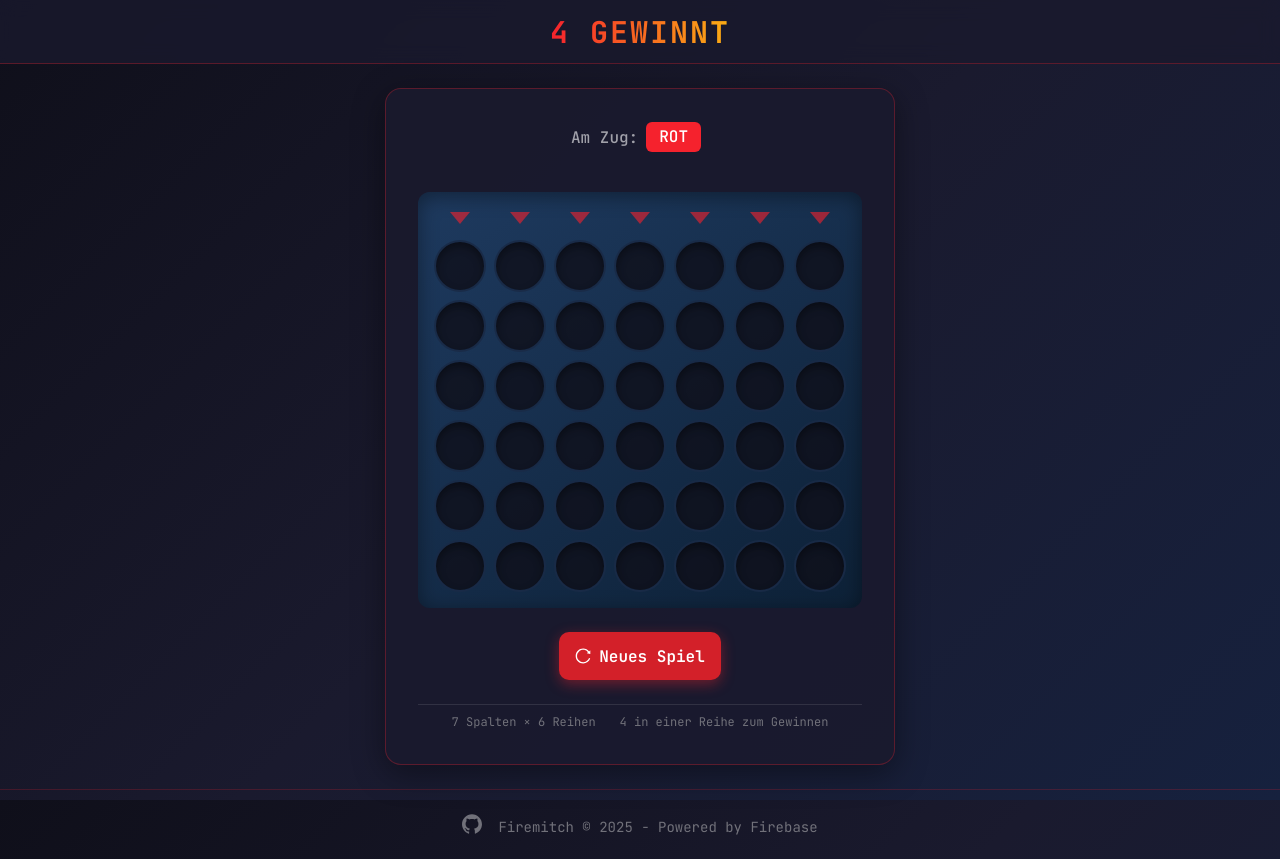
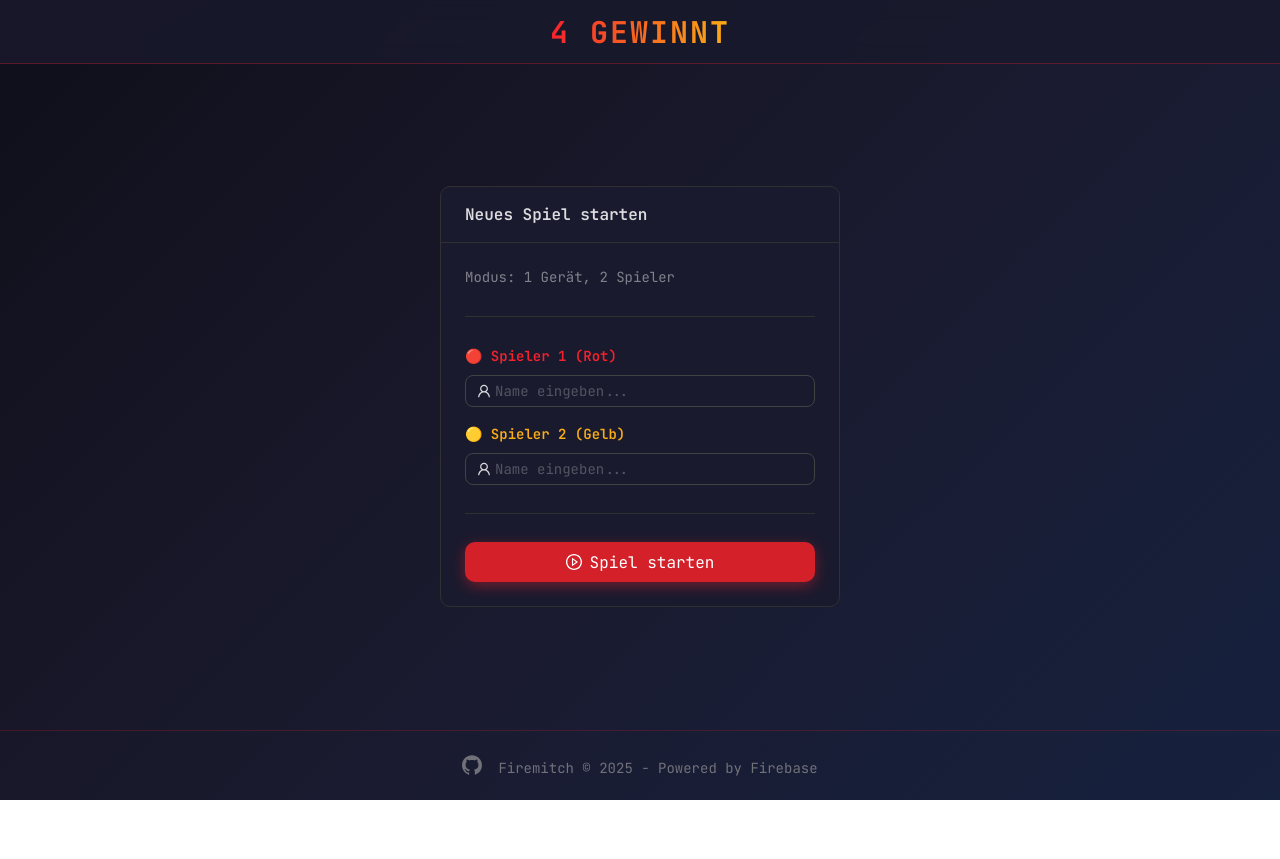
Before and after one commit to exzenter/firemitch, a React (Vite) app in the folder packages/web/: page / in a window 1280 px wide. After the commit the page ends 800 px from the top, so only its background shows below. Built offline with nearby package versions, Linux system fonts and the light colour scheme.

Commit message:
Add player names and session statistics

```diff
--- a/packages/web/src/components/Game.tsx
+++ b/packages/web/src/components/Game.tsx
@@ -1,13 +1,27 @@
-import { Card, Space, Typography, Button, Tag } from 'antd'
-import { ReloadOutlined, TrophyOutlined } from '@ant-design/icons'
+import { Card, Space, Typography, Button, Tag, Statistic, Row, Col, Divider } from 'antd'
+import { ReloadOutlined, TrophyOutlined, HomeOutlined } from '@ant-design/icons'
 import { useGameStore } from '../stores/gameStore'
 import { Board } from './Board'
-import { COLS } from '../types/game'
+import { PlayerSetup } from './PlayerSetup'
 
 const { Title, Text } = Typography
 
 export const Game = () => {
-  const { currentPlayer, winner, status, resetGame } = useGameStore()
+  const {
+    currentPlayer,
+    winner,
+    status,
+    resetGame,
+    resetSession,
+    gameStarted,
+    players,
+    stats
+  } = useGameStore()
+
+  // Zeige Setup-Screen wenn Spiel nicht gestartet
+  if (!gameStarted) {
+    return <PlayerSetup />
+  }
 
   const getStatusMessage = () => {
     switch (status) {
@@ -20,7 +34,7 @@ export const Game = () => {
                 color={winner === 'red' ? '#f5222d' : '#fadb14'}
                 style={{ fontSize: '16px', padding: '4px 12px' }}
               >
-                {winner === 'red' ? 'ROT' : 'GELB'}
+                {winner === 'red' ? players.red : players.yellow}
               </Tag>
               hat gewonnen!
             </Text>
@@ -36,7 +50,7 @@ export const Game = () => {
               color={currentPlayer === 'red' ? '#f5222d' : '#fadb14'}
               style={{ fontSize: '16px', padding: '4px 12px' }}
             >
-              {currentPlayer === 'red' ? 'ROT' : 'GELB'}
+              {currentPlayer === 'red' ? players.red : players.yellow}
             </Tag>
           </Space>
         )
@@ -45,72 +59,79 @@ export const Game = () => {
     }
   }
 
+  const totalGames = stats.red + stats.yellow + stats.draws
+
   return (
     <Card
       style={{
         background: 'rgba(26, 26, 46, 0.9)',
         border: '1px solid rgba(245, 34, 45, 0.3)',
         borderRadius: '16px',
-        boxShadow: '0 8px 32px rgba(0, 0, 0, 0.4)',
       }}
-      bodyStyle={{ padding: '32px' }}
+      bodyStyle={{ padding: '24px' }}
     >
-      <Space direction="vertical" size="large" style={{ width: '100%' }}>
+      <Space direction="vertical" size="middle" style={{ width: '100%' }}>
+        {/* Session Statistik */}
+        <Card size="small" title="Session Statistik">
+          <Row gutter={16}>
+            <Col span={8}>
+              <Statistic
+                title={<span style={{ color: '#f5222d' }}>🔴 {players.red}</span>}
+                value={stats.red}
+                suffix="Siege"
+              />
+            </Col>
+            <Col span={8}>
+              <Statistic
+                title={<span style={{ color: '#faad14' }}>🟡 {players.yellow}</span>}
+                value={stats.yellow}
+                suffix="Siege"
+              />
+            </Col>
+            <Col span={8}>
+              <Statistic
+                title="🤝 Unentschieden"
+                value={stats.draws}
+              />
+            </Col>
+          </Row>
+          {totalGames > 0 && (
+            <Text type="secondary" style={{ display: 'block', marginTop: 8 }}>
+              Gesamt: {totalGames} Spiele
+            </Text>
+          )}
+        </Card>
+
+        <Divider style={{ margin: '8px 0' }} />
+
+        {/* Aktueller Status */}
         <div style={{ textAlign: 'center' }}>
-          <Title
-            level={4}
-            style={{
-              color: '#e4e4e7',
-              margin: 0,
-              marginBottom: '16px',
-              fontWeight: 500,
-            }}
-          >
+          <Title level={4} style={{ margin: 0 }}>
             {getStatusMessage()}
           </Title>
         </div>
 
+        {/* Spielbrett */}
         <Board />
 
-        <div
-          style={{
-            display: 'flex',
-            justifyContent: 'center',
-            gap: '16px',
-            flexWrap: 'wrap',
-          }}
-        >
+        {/* Buttons */}
+        <Space style={{ width: '100%', justifyContent: 'center' }}>
           <Button
             type="primary"
             icon={<ReloadOutlined />}
             onClick={resetGame}
             size="large"
-            style={{
-              height: '48px',
-              fontSize: '16px',
-              fontWeight: 600,
-            }}
           >
-            Neues Spiel
+            Nächste Runde
           </Button>
-        </div>
-
-        <div
-          style={{
-            display: 'flex',
-            justifyContent: 'center',
-            gap: '24px',
-            paddingTop: '8px',
-            borderTop: '1px solid rgba(255, 255, 255, 0.1)',
-          }}
-        >
-          <Text style={{ color: '#71717a', fontSize: '12px' }}>
-            {COLS} Spalten × 6 Reihen
-          </Text>
-          <Text style={{ color: '#71717a', fontSize: '12px' }}>
-            4 in einer Reihe zum Gewinnen
-          </Text>
-        </div>
+          <Button
+            icon={<HomeOutlined />}
+            onClick={resetSession}
+            size="large"
+          >
+            Neue Session
+          </Button>
+        </Space>
       </Space>
     </Card>
   )
--- /dev/null
+++ b/packages/web/src/components/PlayerSetup.tsx
@@ -0,0 +1,68 @@
+import { useState } from 'react'
+import { Card, Input, Button, Space, Typography, Divider } from 'antd'
+import { UserOutlined, PlayCircleOutlined } from '@ant-design/icons'
+import { useGameStore } from '../stores/gameStore'
+
+const { Text } = Typography
+
+export const PlayerSetup = () => {
+  const [redName, setRedName] = useState('')
+  const [yellowName, setYellowName] = useState('')
+  const { setPlayers, startGame } = useGameStore()
+
+  const handleStart = () => {
+    const player1 = redName.trim() || 'Spieler 1'
+    const player2 = yellowName.trim() || 'Spieler 2'
+    setPlayers(player1, player2)
+    startGame()
+  }
+
+  const canStart = true // Namen sind optional
+
+  return (
+    <Card title="Neues Spiel starten" style={{ width: 400, maxWidth: '100%' }}>
+      <Space direction="vertical" size="middle" style={{ width: '100%' }}>
+        <Text type="secondary">Modus: 1 Gerät, 2 Spieler</Text>
+
+        <Divider style={{ margin: '12px 0' }} />
+
+        <div>
+          <Text strong style={{ color: '#f5222d' }}>🔴 Spieler 1 (Rot)</Text>
+          <Input
+            placeholder="Name eingeben..."
+            prefix={<UserOutlined />}
+            value={redName}
+            onChange={(e) => setRedName(e.target.value)}
+            onPressEnter={handleStart}
+            style={{ marginTop: 8 }}
+          />
+        </div>
+
+        <div>
+          <Text strong style={{ color: '#faad14' }}>🟡 Spieler 2 (Gelb)</Text>
+          <Input
+            placeholder="Name eingeben..."
+            prefix={<UserOutlined />}
+            value={yellowName}
+            onChange={(e) => setYellowName(e.target.value)}
+            onPressEnter={handleStart}
+            style={{ marginTop: 8 }}
+          />
+        </div>
+
+        <Divider style={{ margin: '12px 0' }} />
+
+        <Button
+          type="primary"
+          icon={<PlayCircleOutlined />}
+          onClick={handleStart}
+          disabled={!canStart}
+          block
+          size="large"
+        >
+          Spiel starten
+        </Button>
+      </Space>
+    </Card>
+  )
+}
--- a/packages/web/src/components/index.ts
+++ b/packages/web/src/components/index.ts
@@ -1,3 +1,4 @@
 export { Game } from './Game'
 export { Board } from './Board'
 export { Cell } from './Cell'
+export { PlayerSetup } from './PlayerSetup'
--- a/packages/web/src/stores/gameStore.ts
+++ b/packages/web/src/stores/gameStore.ts
@@ -9,18 +9,34 @@ import {
   WIN_LENGTH
 } from '../types/game'
 
+interface PlayerInfo {
+  red: string
+  yellow: string
+}
+
+interface SessionStats {
+  red: number
+  yellow: number
+  draws: number
+}
+
 interface GameStore {
   board: Board
   currentPlayer: Player
   winner: Player | null
   winningCells: [number, number][]
   status: GameStatus
+  players: PlayerInfo
+  stats: SessionStats
+  gameStarted: boolean
 
   // Actions
+  setPlayers: (redName: string, yellowName: string) => void
+  startGame: () => void
   dropPiece: (col: number) => boolean
   resetGame: () => void
+  resetSession: () => void
   checkWin: (row: number, col: number, player: Player) => [number, number][] | null
-  checkDraw: () => boolean
 }
 
 export const useGameStore = create<GameStore>((set, get) => ({
@@ -28,7 +44,27 @@ export const useGameStore = create<GameStore>((set, get) => ({
   currentPlayer: 'red',
   winner: null,
   winningCells: [],
-  status: 'playing',
+  status: 'waiting',
+  players: { red: '', yellow: '' },
+  stats: { red: 0, yellow: 0, draws: 0 },
+  gameStarted: false,
+
+  setPlayers: (redName: string, yellowName: string) => {
+    set({
+      players: { red: redName, yellow: yellowName },
+    })
+  },
+
+  startGame: () => {
+    set({
+      gameStarted: true,
+      status: 'playing',
+      board: createEmptyBoard(),
+      currentPlayer: 'red',
+      winner: null,
+      winningCells: [],
+    })
+  },
 
   dropPiece: (col: number) => {
     const { board, currentPlayer, status } = get()
@@ -57,11 +93,16 @@ export const useGameStore = create<GameStore>((set, get) => ({
     const winningCells = get().checkWin(targetRow, col, currentPlayer)
 
     if (winningCells) {
+      const { stats } = get()
       set({
         board: newBoard,
         winner: currentPlayer,
         winningCells,
         status: 'won',
+        stats: {
+          ...stats,
+          [currentPlayer]: stats[currentPlayer] + 1,
+        },
       })
       return true
     }
@@ -70,9 +111,14 @@ export const useGameStore = create<GameStore>((set, get) => ({
     const isDraw = newBoard[0].every(cell => cell !== null)
 
     if (isDraw) {
+      const { stats } = get()
       set({
         board: newBoard,
         status: 'draw',
+        stats: {
+          ...stats,
+          draws: stats.draws + 1,
+        },
       })
       return true
     }
@@ -139,11 +185,6 @@ export const useGameStore = create<GameStore>((set, get) => ({
     return null
   },
 
-  checkDraw: () => {
-    const { board } = get()
-    return board[0].every(cell => cell !== null)
-  },
-
   resetGame: () => {
     set({
       board: createEmptyBoard(),
@@ -153,4 +194,17 @@ export const useGameStore = create<GameStore>((set, get) => ({
       status: 'playing',
     })
   },
+
+  resetSession: () => {
+    set({
+      board: createEmptyBoard(),
+      currentPlayer: 'red',
+      winner: null,
+      winningCells: [],
+      status: 'waiting',
+      players: { red: '', yellow: '' },
+      stats: { red: 0, yellow: 0, draws: 0 },
+      gameStarted: false,
+    })
+  },
 }))
```
